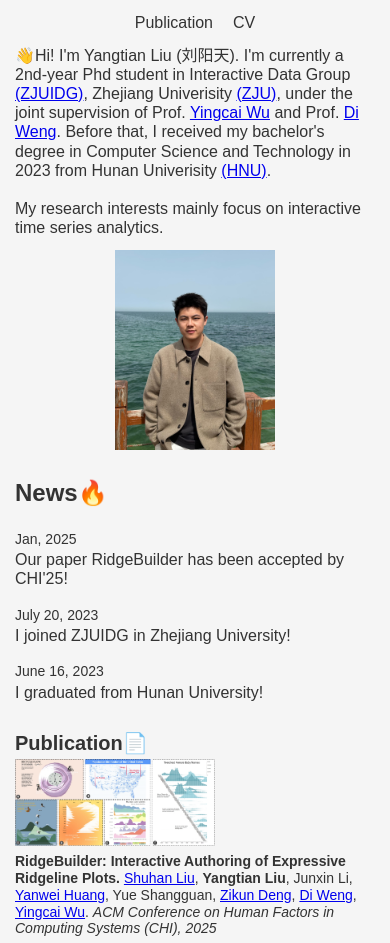
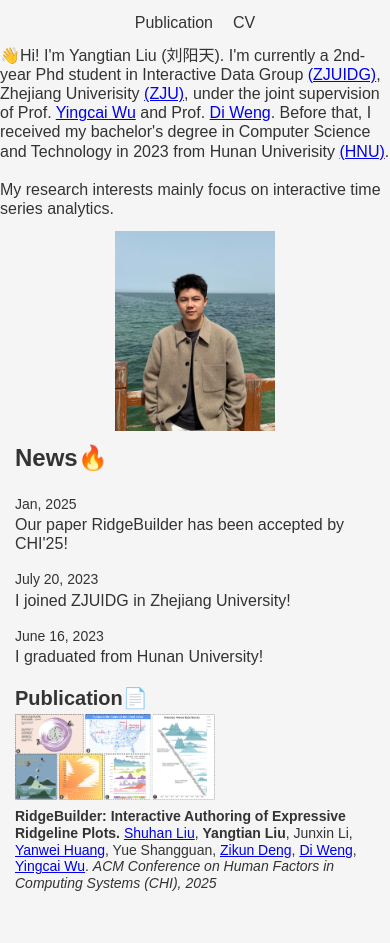
Before and after one commit to SunskyLau/SunskyLau.github.io, a React (Vite) app: page / in a window 390 px wide. After the commit the page ends 907 px from the top, so only its background shows below. Built offline with nearby package versions, Linux system fonts and the light colour scheme.

Commit message:
refactor: 清理和优化组件结构，简化移动设备布局

```diff
--- a/src/App.css
+++ b/src/App.css
@@ -49,33 +49,6 @@ body {
   font-size: 20px;
   font-family: Arial, sans-serif;
   font-weight: bold;
-  padding-left: 0;
-}
-
-/* ======================
-   内容容器通用左对齐规则
-====================== */
-.left-aligned,
-#news-panel,
-#publication-section,
-.publication-item,
-.news-item,
-.title {
-  padding-left: 0;
-  margin-left: 0;
-}
-
-/* ======================
-   桌面版容器
-====================== */
-.desktop-main-content,
-.desktop-news-panel {
-  padding-left: 0;
-  margin-left: 0;
-}
-
-#publication-section {
-  margin-top: 5px;
 }
 
 /* ======================
@@ -86,40 +59,27 @@ body {
   #App {
     flex-direction: column;
     width: 100%;
-    max-width: 100%;
     gap: 0;
     align-items: center;
     padding: 0;
   }
 
-  /* 移动设备通用部分样式 */
-  .mobile-section {
+  /* 直接组件样式 */
+  #App > * {
     width: 100%;
-    max-width: 100%;
     padding: 0 15px;
-    box-sizing: border-box;
-    margin-bottom: 6px;
+    margin-bottom: 10px;
   }
 
-  /* 移动设备各部分顺序 */
-  #mobile-profile {
-    order: 1; /* 个人资料部分 */
-  }
-
-  #mobile-news {
-    order: 2; /* 新闻面板放在中间 */
+  /* 移动设备下News面板特有样式 */
+  #news-panel {
+    min-height: auto;
     width: 100%;
-    padding: 0 15px;
     margin: 10px 0;
   }
 
-  #mobile-publication {
-    order: 3; /* 出版物部分 */
-  }
-
-  /* 移动设备News面板 */
-  #news-panel {
-    min-height: auto;
-    width: 100%;
+  /* 出版物组件在移动设备下的样式 */
+  #App > :nth-child(3) {
+    margin-bottom: 15px;
   }
 }
--- a/src/App.tsx
+++ b/src/App.tsx
@@ -34,33 +34,15 @@ export default function App() {
         {isMobile ? (
           // 移动设备布局 - 垂直排列各部分
           <>
-            {/* 个人资料部分 */}
-            <div id="mobile-profile" className="mobile-section left-aligned">
-              <Profile />
-            </div>
-
-            {/* 新闻面板部分 */}
-            <div id="mobile-news" className="mobile-section left-aligned">
-              <NewsPanel />
-            </div>
-
-            {/* 出版物部分 */}
-            <div id="mobile-publication" className="mobile-section left-aligned">
-              <Publication />
-            </div>
+            <Profile />
+            <NewsPanel />
+            <Publication />
           </>
         ) : (
           // 桌面布局 - 水平排列各部分
           <>
-            {/* 主内容区域(包含个人资料和出版物) */}
-            <div className="desktop-main-content left-aligned">
-              <MainContent />
-            </div>
-
-            {/* 新闻面板 */}
-            <div className="desktop-news-panel left-aligned">
-              <NewsPanel />
-            </div>
+            <MainContent />
+            <NewsPanel />
           </>
         )}
       </div>
--- a/src/components/MainContent/Profile/index.tsx
+++ b/src/components/MainContent/Profile/index.tsx
@@ -1,27 +1,10 @@
-import { useEffect, useState } from "react";
-
 /**
  * 个人资料组件
- * 根据屏幕大小自动调整头像和文本的排列方式
- * - 桌面版：文本在左，头像在右
- * - 移动版：文本在上，头像在下
+ * 布局通过CSS媒体查询自动响应式调整
  */
 function Profile() {
-  // 跟踪当前是否为移动设备视图
-  const [isMobile, setIsMobile] = useState(window.innerWidth <= 768);
-
-  // 监听窗口大小变化
-  useEffect(() => {
-    const handleResize = () => {
-      setIsMobile(window.innerWidth <= 768);
-    };
-
-    window.addEventListener("resize", handleResize);
-    return () => window.removeEventListener("resize", handleResize);
-  }, []);
-
-  // 个人简介文本内容
-  const profileText = (
+  return (
+    <div id="profile-container">
       <div className="text">
         👋Hi! I'm Yangtian Liu (刘阳天). I'm currently a 2nd-year Phd student in Interactive Data Group <a href="https://zjuidg.org/">(ZJUIDG)</a>, Zhejiang
         Univerisity <a href="https://www.zju.edu.cn/">(ZJU)</a>, under the joint supervision of Prof. <a href="http://www.ycwu.org/">Yingcai Wu</a> and Prof.{" "}
@@ -32,36 +15,13 @@ function Profile() {
         <br />
         My research interests mainly focus on interactive time series analytics.
       </div>
-  );
-
-  // 头像内容
-  const avatarContent = (
+      <div id="avatar">
         <img
           src="/avatar.jpg"
           alt="Profile"
           style={{ width: '100%', height: '100%', objectFit: 'cover' }}
         />
-  );
-
-  return (
-    <div id="profile-container">
-      {isMobile ? (
-        // 移动设备布局 - 文本在上，头像在下
-        <>
-          {profileText}
-          <div id="avatar" className="compact-avatar mobile-avatar">
-            {avatarContent}
       </div>
-        </>
-      ) : (
-        // 桌面版布局 - 文本在左，头像在右
-        <>
-          {profileText}
-          <div id="avatar" className="compact-avatar">
-            {avatarContent}
-          </div>
-        </>
-      )}
     </div>
   );
 }
--- a/src/components/MainContent/index.css
+++ b/src/components/MainContent/index.css
@@ -31,15 +31,6 @@
   background-color: #ddd;
   flex-shrink: 0; /* 防止头像被压缩 */
   max-width: 100%; /* 确保不超出容器 */
-  margin-top: 0; /* 移除顶部边距 */
-}
-
-/* 紧凑型头像样式 */
-.compact-avatar {
-  margin: 0;
-  padding: 0;
-  width: 160px;
-  height: 200px;
   display: flex;
   align-items: center;
   justify-content: center;
@@ -79,7 +70,6 @@
     max-width: 100vw;
     min-height: auto;
     padding: 0;
-    box-sizing: border-box;
     margin-top: 5px;
   }
 
@@ -104,12 +94,6 @@
     display: block;
   }
 
-  /* 移动设备头像 */
-  .mobile-avatar {
-    margin: 2px auto;
-    display: block;
-  }
-
   /* 出版物样式 */
   .publication-item {
     flex-direction: column;
--- a/src/components/NewsPanel/index.css
+++ b/src/components/NewsPanel/index.css
@@ -7,9 +7,6 @@
   height: auto;
   flex-shrink: 0;
   min-height: 100vh;
-  padding-left: 0;
-  padding-right: 0;
-  margin-left: 0;
   overflow-wrap: break-word;
   word-wrap: break-word;
 }
@@ -19,21 +16,10 @@
 ====================== */
 .news-item {
   margin: 0 0 12px 0;
-  padding-left: 0;
 }
 
 .news-list {
   margin-top: 8px;
-  padding-left: 0;
-}
-
-/* ======================
-   新闻面板设备适配类
-====================== */
-.news-panel-mobile {
-  width: 100%;
-  min-height: auto;
-  box-sizing: border-box;
 }
 
 /* ======================
@@ -61,15 +47,9 @@
   .news-item {
     width: 100%;
     margin-bottom: 15px;
-    padding-left: 0;
   }
 
   .news-list {
     width: 100%;
-    padding-left: 0;
   }
 }
-
-.title {
-  padding-left: 0; /* 确保标题左对齐 */
-}
--- a/src/components/NewsPanel/index.tsx
+++ b/src/components/NewsPanel/index.tsx
@@ -1,29 +1,10 @@
 import "./index.css";
-import { useEffect, useState } from "react";
 
 /**
  * 新闻面板组件
- * 显示动态新闻信息，并根据屏幕大小调整样式
+ * 显示动态新闻信息
  */
 function NewsPanel() {
-  // 设备类型状态
-  const [isMobile, setIsMobile] = useState(window.innerWidth <= 1000);
-
-  // 监听窗口大小变化
-  useEffect(() => {
-    const handleResize = () => {
-      setIsMobile(window.innerWidth <= 1000);
-    };
-
-    window.addEventListener("resize", handleResize);
-    return () => window.removeEventListener("resize", handleResize);
-  }, []);
-
-  // 设置合适的类名
-  const getPanelClassName = () => {
-    return isMobile ? "news-panel-mobile" : "";
-  };
-
   // 新闻项数据
   const newsItems = [
     {
@@ -41,7 +22,7 @@ function NewsPanel() {
   ];
 
   return (
-    <div id="news-panel" className={getPanelClassName()}>
+    <div id="news-panel">
       <span className="title">News🔥</span>
       <div className="news-list">
         {newsItems.map((item, index) => (
```
Lines whose indentation alone changed are shown as unchanged.
